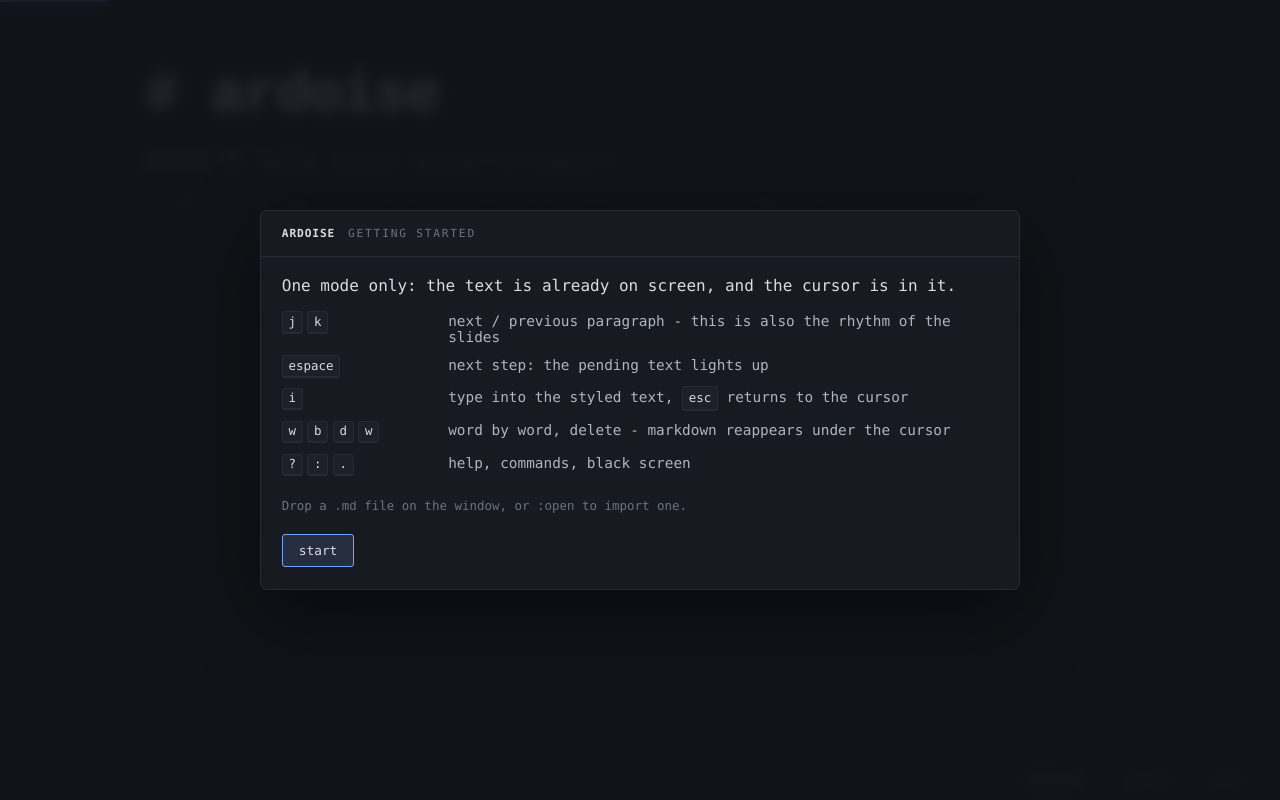
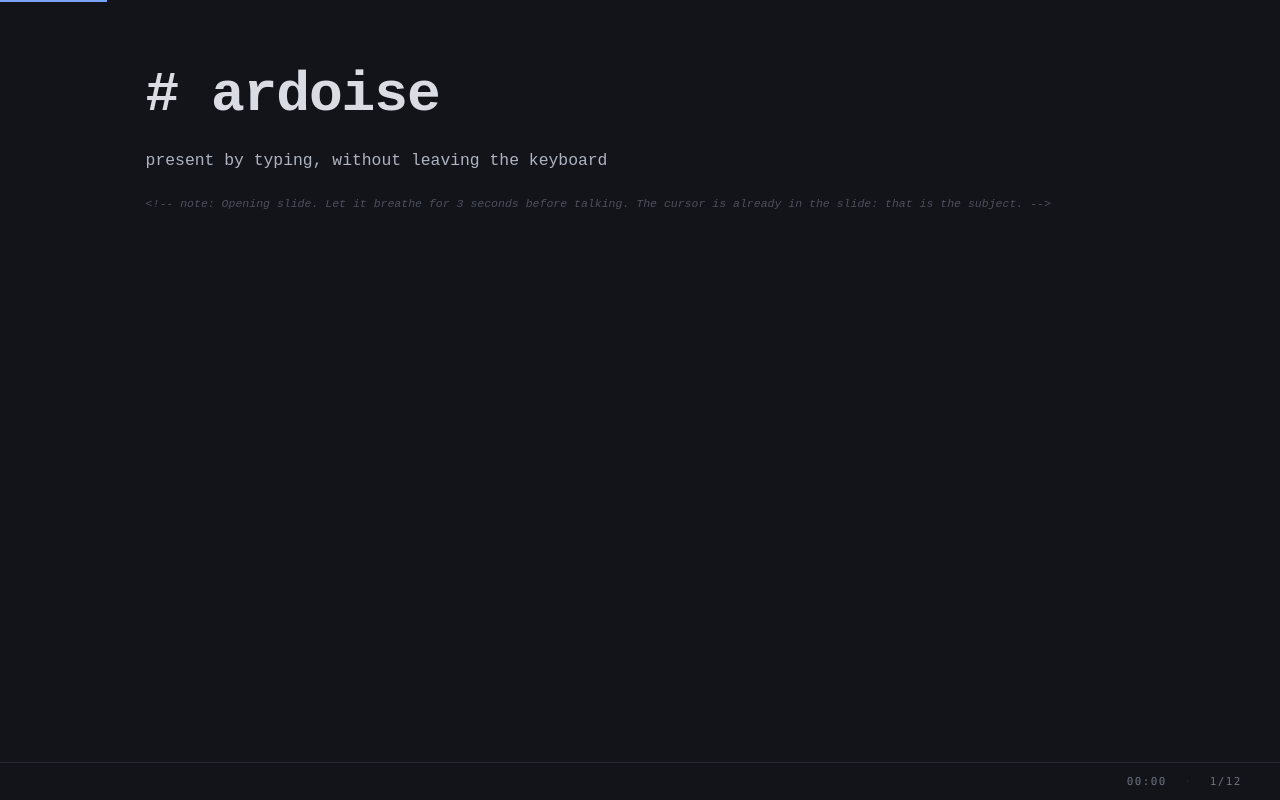
Before and after one commit to dbeley/ardoise, a Svelte app: page / in a window 1280 px wide. Built offline with nearby package versions, Linux system fonts and the light colour scheme.

Commit message:
feat: drop the onboarding overlay

```diff
--- a/src/App.svelte
+++ b/src/App.svelte
@@ -202,8 +202,7 @@
       }
     }
 
-    if (!params.has('onboard') && !storage.onboarded()) mode = 'onboard'
-    else setMode('present')
+    setMode('present')
   })
 
   /* ---------- document ---------- */
@@ -628,11 +627,6 @@
 
   /* ---------- keyboard ---------- */
 
-  function dismissOnboarding() {
-    storage.setOnboarded(true)
-    setMode('present')
-  }
-
   function gridColumns() {
     const grid = document.querySelector('.overview-grid')
     if (!grid) return 1
@@ -670,11 +664,6 @@
   function onKeydown(event) {
     const key = normalizeKey(event)
     if (event.ctrlKey || event.metaKey || event.altKey) return
-
-    if (mode === 'onboard') {
-      dismissOnboarding()
-      return
-    }
 
     if (mode === 'black') {
       event.preventDefault()
@@ -973,54 +962,6 @@
   <div class="toast">{toastMsg}</div>
 {/if}
 
-{#if mode === 'onboard'}
-  <div class="overlay" role="dialog" aria-modal="true" aria-label="Prise en main">
-    <div class="panel" style="width:min(760px,94vw)">
-      <div class="panel-head">
-        <strong>ardoise</strong>
-        <span>getting started</span>
-      </div>
-      <div class="panel-body">
-        <p style="margin:0 0 .4rem;color:var(--fg)">
-          One mode only: the text is already on screen, and the cursor is in it.
-        </p>
-        <div class="onboard-list">
-          <div class="onboard-row">
-            <span class="help-keys"><kbd>j</kbd> <kbd>k</kbd></span>
-            <span>next / previous paragraph - this is also the rhythm of the slides</span>
-          </div>
-          <div class="onboard-row">
-            <span class="help-keys"><kbd>espace</kbd></span>
-            <span>next step: the pending text lights up</span>
-          </div>
-          <div class="onboard-row">
-            <span class="help-keys"><kbd>i</kbd></span>
-            <span>type into the styled text, <kbd>esc</kbd> returns to the cursor</span>
-          </div>
-          <div class="onboard-row">
-            <span class="help-keys"><kbd>w</kbd> <kbd>b</kbd> <kbd>d</kbd><kbd>w</kbd></span>
-            <span>word by word, delete - markdown reappears under the cursor</span>
-          </div>
-          <div class="onboard-row">
-            <span class="help-keys"><kbd>?</kbd> <kbd>:</kbd> <kbd>.</kbd></span>
-            <span>help, commands, black screen</span>
-          </div>
-        </div>
-        <p style="margin:0;font-size:.78rem;color:var(--muted)">
-          Drop a <code>.md</code> file on the window, or <code>:open</code> to import one.
-        </p>
-        <button
-          type="button"
-          onclick={dismissOnboarding}
-          style="margin-top:1.2rem;background:var(--accent-soft);color:var(--fg);border:1px solid var(--accent);border-radius:3px;padding:.5rem 1rem;font-family:inherit;font-size:.8rem;cursor:pointer"
-        >
-          start
-        </button>
-      </div>
-    </div>
-  </div>
-{/if}
-
 {#if printAll}
   <div class="print-deck">
     {#each deck.slides as printed (printed.index)}
--- a/src/app.css
+++ b/src/app.css
@@ -896,26 +896,6 @@ kbd {
   }
 }
 
-/* ---------------- onboarding ---------------- */
-
-.onboard-list {
-  display: grid;
-  gap: 0.65rem;
-  margin: 1rem 0 1.4rem;
-}
-
-.onboard-row {
-  display: flex;
-  align-items: baseline;
-  gap: 0.9rem;
-  font-size: 0.9rem;
-  color: var(--fg-dim);
-}
-
-.onboard-row .help-keys {
-  min-width: 9.5rem;
-}
-
 /* ---------------- print / PDF export ---------------- */
 
 .print-deck {
--- a/src/lib/storage.js
+++ b/src/lib/storage.js
@@ -39,9 +39,6 @@ export const storage = {
 
   slide: () => read('slide', 0),
   saveSlide: (index) => write('slide', index),
-
-  onboarded: () => read('onboarded', false),
-  setOnboarded: (value) => write('onboarded', value),
 }
 
 export function download(filename, text) {
```
